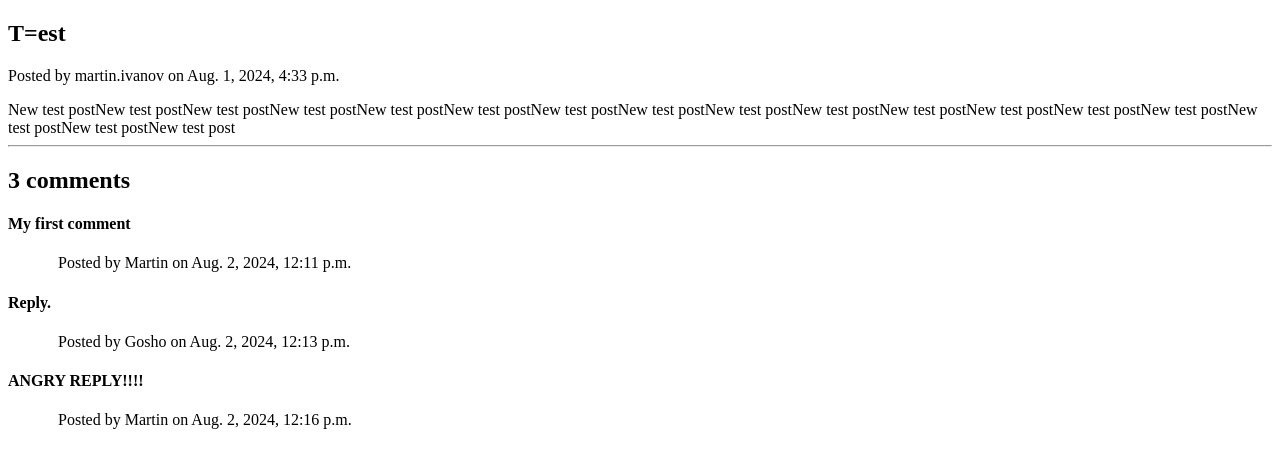
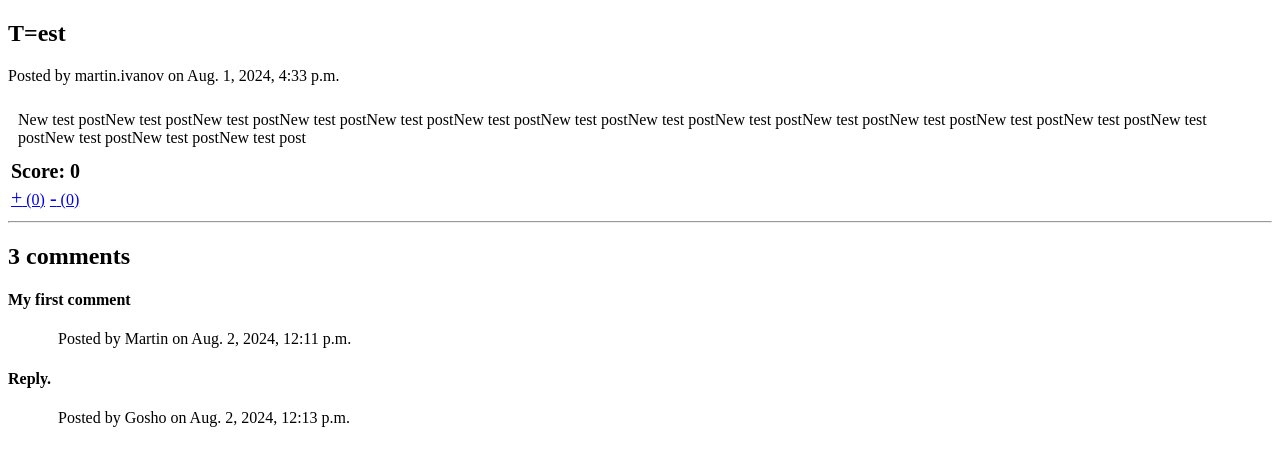
Before and after one commit to ivanov-mi/blogpost-platform, a Django app: a page that uses blogpostplatform/blog/templates/blog/post-detail.html in a window 1280 px wide. Shown: the top 449 px of the page. Run offline with Django 5.2, Linux system fonts and the light colour scheme; data comes from the database, SQL or seed files in the repository; both versions use the stored data as it was after the commit.

Commit message:
Add Like/Dislike functionality

```diff
--- a/blogpostplatform/blog/models.py
+++ b/blogpostplatform/blog/models.py
@@ -7,6 +7,8 @@ class Post(models.Model):
     title = models.CharField(max_length=200)
     content = models.TextField()
     date_posted = models.DateTimeField(auto_now_add=True)
+    likes = models.PositiveIntegerField(default=0)
+    dislikes = models.PositiveIntegerField(default=0)
     author = models.ForeignKey(User, on_delete=models.CASCADE)
     slug = models.SlugField(unique=True, blank=True)
 
@@ -19,6 +21,8 @@ class Post(models.Model):
             self.slug = slugify(self.title)
         super(Post, self).save(*args, **kwargs)
 
+    def vote(self):
+        return self.likes - self.dislikes
 
     def __str__(self):
         return self.title
--- a/blogpostplatform/blog/templates/blog/post-detail.html
+++ b/blogpostplatform/blog/templates/blog/post-detail.html
@@ -7,12 +7,22 @@
 <body>
     <h2>{{ post.title }}</h2>
     <p>Posted by {{ post.author }} on {{ post.date_posted }}</p>
-    <div>
+    <div style="padding:10px">
         {{ post.content }}
     </div>
 
+    <table>
+        <th colspan="2" style="font-size:20px; font-weight:bold">Score: {{ post.vote }}</th>
+        <tr>
+            <td><a href="{% url 'like' post.slug %}"><span style="font-size:20px">+</span> ({{ post.likes }})</a></td>
+            <td><a href="{% url 'dislike' post.slug %}"><span style="font-size:20px">-</span> ({{ post.dislikes }})</a></td>
+        </tr>
+    </table>
+
     {% if user.is_authenticated and user == post.author %}
-        <a href="{% url 'delete_post' post.slug %}" onclick="return confirm('Are you sure you want to delete this post?');">Delete Post</a>
+        <div style="padding:10px; font-weight:bold">
+            <a href="{% url 'delete_post' post.slug %}" onclick="return confirm('Are you sure you want to delete this post?');">Delete Post</a>
+        </div>
     {% endif %}
 
     <hr>
--- a/blogpostplatform/blog/urls.py
+++ b/blogpostplatform/blog/urls.py
@@ -7,5 +7,7 @@ urlpatterns = [
     path("", views.post_list, name= "post_list"),
     path('register/', views.register, name='register'),
     path("<slug:slug>/", views.post_detail, name="post_detail"),
+    path("<slug:slug>/like/", views.like, name="like"),
+    path("<slug:slug>/dislike", views.dislike, name="dislike"),
     path('<slug:slug>/delete/', views.delete_post, name='delete_post'),
 ]
--- a/blogpostplatform/blog/views.py
+++ b/blogpostplatform/blog/views.py
@@ -25,6 +25,18 @@ def post_detail(request, slug):
     return render(request, 'blog/post-detail.html', {'post': post,
                                                          'comments': comments,
                                                          'comment_form': comment_form})
+
+def like(request, slug):
+    post = get_object_or_404(Post, slug=slug)
+    post.likes += 1
+    post.save()
+    return redirect('post_detail', slug=slug)
+
+def dislike(request, slug):
+    post = get_object_or_404(Post, slug=slug)
+    post.dislikes += 1
+    post.save()
+    return redirect('post_detail', slug=slug)
 
 
 def register(request):
```
Also changed, not shown: blogpostplatform/blog/migrations/0005_post_dislikes_post_likes.py (added), blogpostplatform/db.sqlite3.
